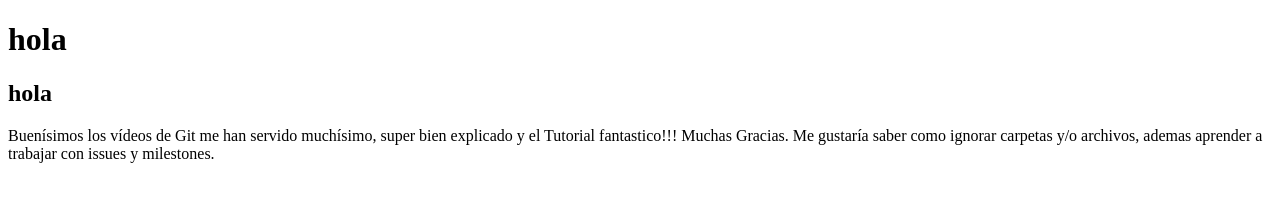
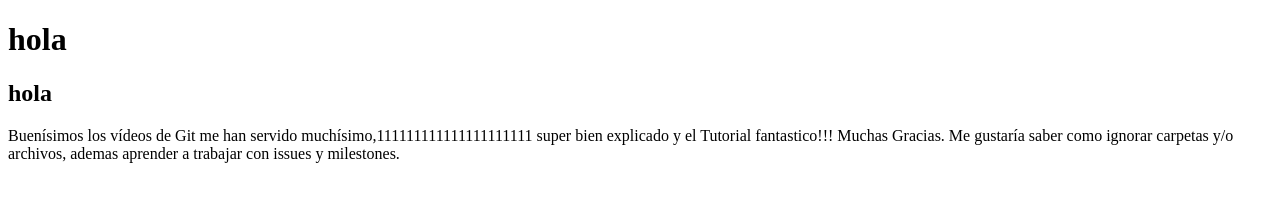
Before and after one commit to SimonToro/nuevoproyectodegit, a plain HTML site: page index.html in a window 1280 px wide. Drawn offline with Linux system fonts and the light colour scheme.

Commit message:
agregamos 111111

```diff
--- a/index.html
+++ b/index.html
@@ -8,6 +8,6 @@
 <body>
     <h1>hola</h1>
     <div><h2>hola </h2></div>
-    <p>Buenísimos los vídeos de Git me han servido muchísimo, super bien explicado y el Tutorial fantastico!!! Muchas Gracias. Me gustaría saber como ignorar carpetas y/o archivos, ademas aprender a trabajar con issues y milestones.</p>
+    <p>Buenísimos los vídeos de Git me han servido muchísimo,111111111111111111111 super bien explicado y el Tutorial fantastico!!! Muchas Gracias. Me gustaría saber como ignorar carpetas y/o archivos, ademas aprender a trabajar con issues y milestones.</p>
 </body>
 </html>
```
